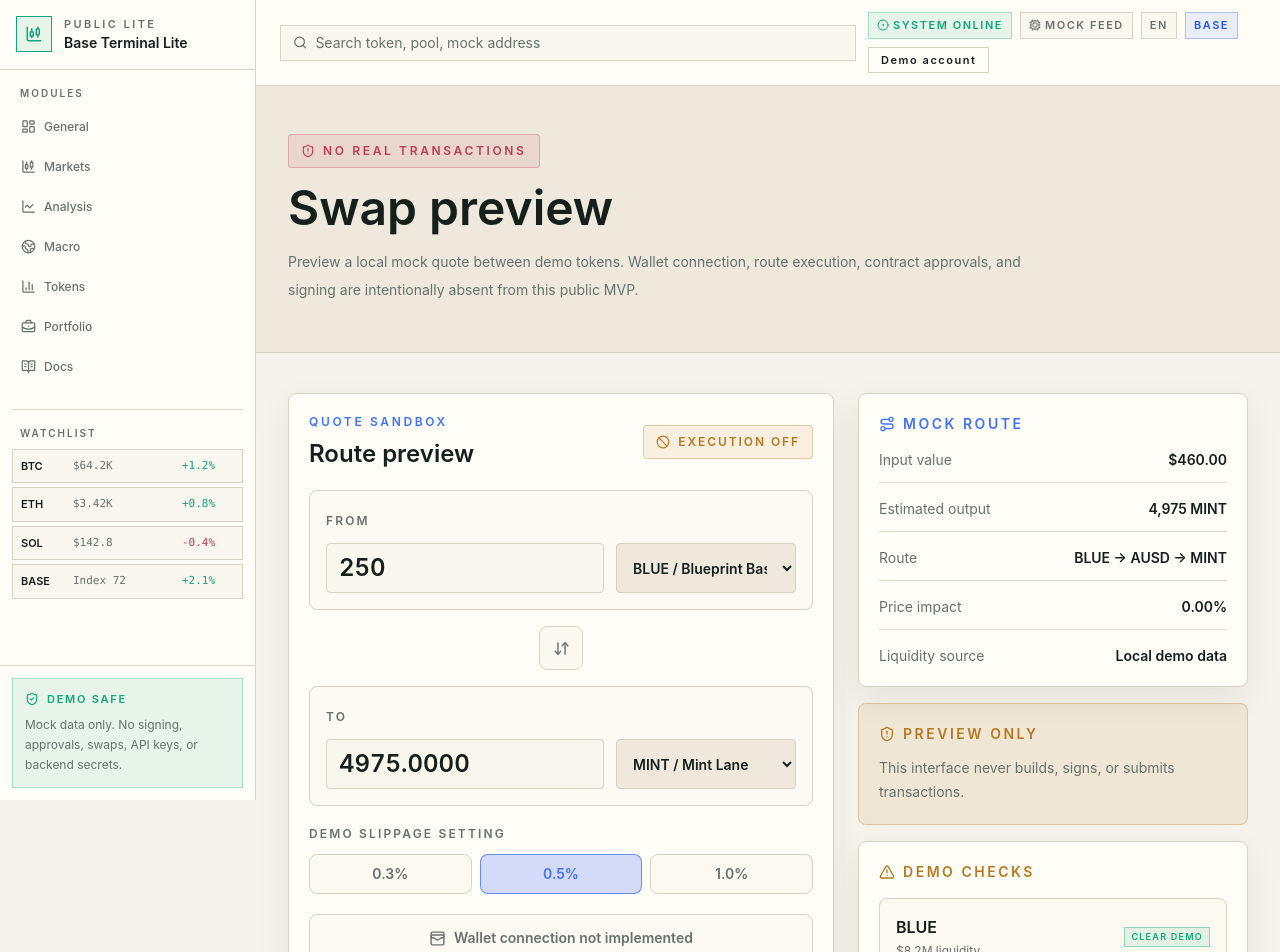
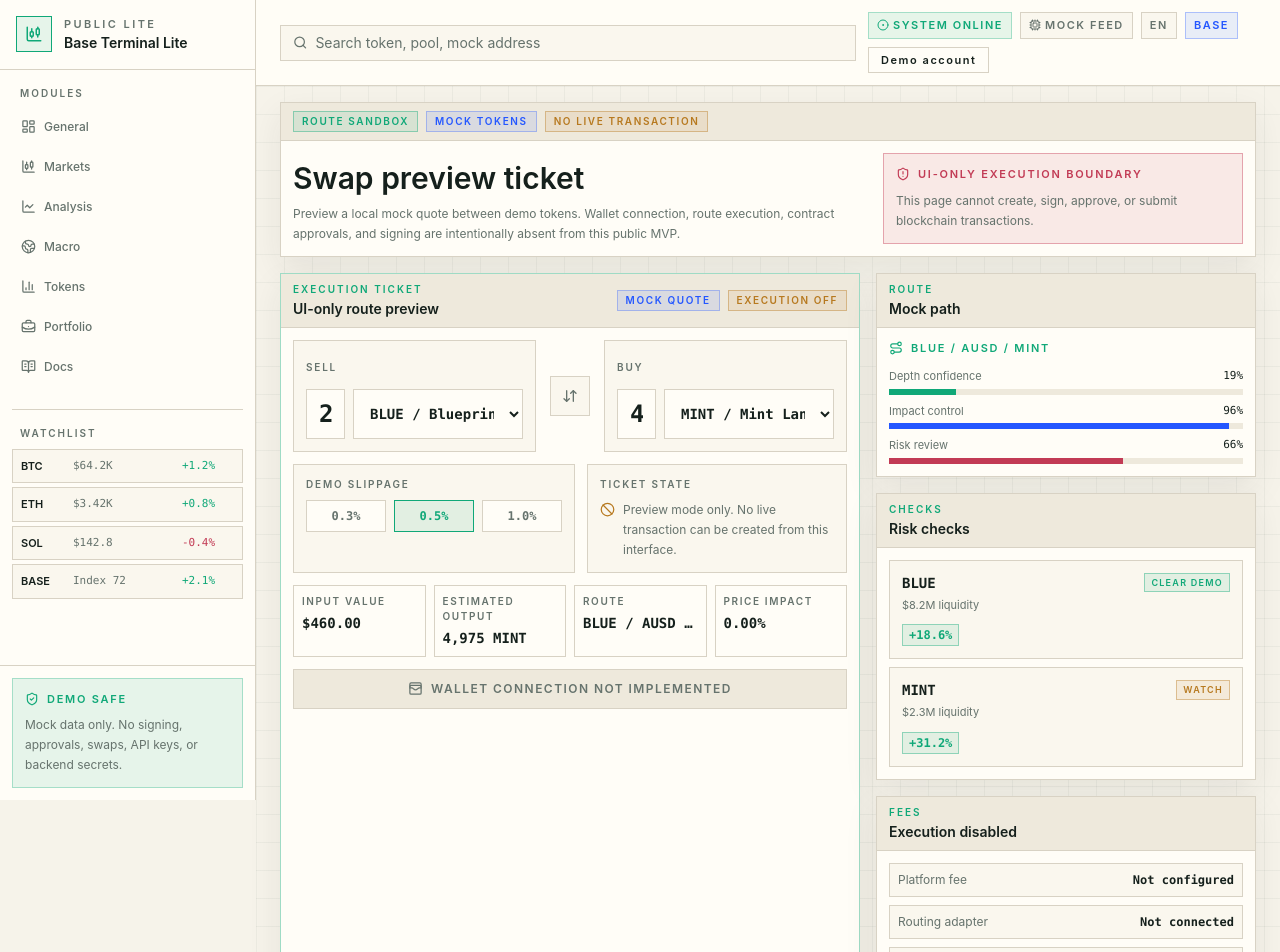
Before and after one commit to Edizemre1/base-market-terminal-lite, a Next.js app: page /swap in a window 1280 px wide. Shown: the top 952 px of the page. Built offline with nearby package versions, Linux system fonts and the light colour scheme.

Commit message:
style: redesign swap preview ticket

```diff
--- a/src/app/swap/page.tsx
+++ b/src/app/swap/page.tsx
@@ -1,32 +1,48 @@
 import { ShieldAlert } from "lucide-react";
 import { SwapPreviewForm } from "@/components/SwapPreviewForm";
+import { StatusPill } from "@/components/TerminalWidgets";
 import { getSwapPreviewTokens } from "@/data/mockTokens";
 
 export default function SwapPage() {
   const tokens = getSwapPreviewTokens();
 
   return (
-    <main className="bg-base-black">
-      <section className="border-b border-base-line bg-base-raised">
-        <div className="mx-auto max-w-7xl px-4 py-12 sm:px-6 lg:px-8">
-          <div className="mb-4 inline-flex items-center gap-2 rounded border border-base-rose/30 bg-base-rose/10 px-3 py-2 text-xs font-semibold uppercase tracking-[0.22em] text-base-rose">
-            <ShieldAlert size={14} aria-hidden="true" />
-            No real transactions
+    <main className="terminal-grid bg-base-black px-4 py-4 sm:px-6">
+      <section className="mb-4 border border-base-line bg-base-panel shadow-panel">
+        <div className="border-b border-base-line bg-base-raised px-3 py-2">
+          <div className="flex flex-wrap items-center gap-2">
+            <StatusPill label="Route sandbox" />
+            <StatusPill label="Mock tokens" tone="blue" />
+            <StatusPill label="No live transaction" tone="amber" />
           </div>
-          <h1 className="text-4xl font-semibold text-base-text md:text-5xl">
-            Swap preview
+        </div>
+
+        <div className="grid gap-4 p-3 xl:grid-cols-[minmax(0,1fr)_360px] xl:items-end">
+          <div>
+            <h1 className="text-2xl font-semibold text-base-text md:text-3xl">
+              Swap preview ticket
             </h1>
-          <p className="mt-4 max-w-3xl text-sm leading-7 text-base-muted">
+            <p className="mt-2 max-w-3xl text-xs leading-5 text-base-muted">
               Preview a local mock quote between demo tokens. Wallet connection,
               route execution, contract approvals, and signing are intentionally
               absent from this public MVP.
             </p>
           </div>
+
+          <div className="border border-base-rose/40 bg-base-rose/10 p-3">
+            <div className="mb-2 flex items-center gap-2 text-[11px] font-semibold uppercase tracking-[0.16em] text-base-rose">
+              <ShieldAlert size={14} aria-hidden="true" />
+              UI-only execution boundary
+            </div>
+            <p className="text-xs leading-5 text-base-muted">
+              This page cannot create, sign, approve, or submit blockchain
+              transactions.
+            </p>
+          </div>
+        </div>
       </section>
 
-      <section className="mx-auto max-w-7xl px-4 py-10 sm:px-6 lg:px-8">
       <SwapPreviewForm tokens={tokens} />
-      </section>
     </main>
   );
 }
--- a/src/components/SwapPreviewForm.tsx
+++ b/src/components/SwapPreviewForm.tsx
@@ -2,15 +2,21 @@
 
 import { useMemo, useState } from "react";
 import {
-  AlertTriangle,
   ArrowDownUp,
   Ban,
+  LockKeyhole,
   Route,
   ShieldAlert,
   WalletCards
 } from "lucide-react";
 import { PriceChange } from "@/components/PriceChange";
 import { RiskBadge } from "@/components/RiskBadge";
+import {
+  MiniBarList,
+  StatusPill,
+  TerminalPanel
+} from "@/components/TerminalWidgets";
+import { cx } from "@/lib/format";
 import {
   formatCompactCurrency,
   formatCurrency,
@@ -40,7 +46,8 @@ export function SwapPreviewForm({
   );
 
   const parsedAmount = Number.parseFloat(amount);
-  const cleanAmount = Number.isFinite(parsedAmount) && parsedAmount > 0 ? parsedAmount : 0;
+  const cleanAmount =
+    Number.isFinite(parsedAmount) && parsedAmount > 0 ? parsedAmount : 0;
   const sameToken = fromToken?.symbol === toToken?.symbol;
   const amountUsd = cleanAmount * (fromToken?.priceUsd ?? 0);
   const estimatedOutput =
@@ -51,30 +58,34 @@ export function SwapPreviewForm({
     fromToken && amountUsd > 0
       ? Math.min(7.5, (amountUsd / fromToken.liquidityUsd) * 100 * 0.8)
       : 0;
-  const routeLabel = fromToken && toToken ? `${fromToken.symbol} -> AUSD -> ${toToken.symbol}` : "-";
+  const routeLabel =
+    fromToken && toToken ? `${fromToken.symbol} / AUSD / ${toToken.symbol}` : "-";
   const canPreview = cleanAmount > 0 && !sameToken;
 
   return (
-    <div className="grid gap-6 lg:grid-cols-[1fr_390px]">
-      <div className="rounded-lg border border-base-line bg-base-panel p-5 shadow-panel">
-        <div className="mb-5 flex items-center justify-between gap-4">
+    <div className="grid gap-4 xl:grid-cols-[minmax(0,1fr)_380px]">
+      <section className="border border-base-mint/40 bg-base-panel shadow-panel">
+        <div className="border-b border-base-line bg-base-raised px-3 py-2">
+          <div className="flex flex-wrap items-center justify-between gap-2">
             <div>
-            <p className="text-xs font-semibold uppercase tracking-[0.22em] text-base-electric">
-              Quote sandbox
+              <p className="text-[10px] font-semibold uppercase tracking-[0.2em] text-base-mint">
+                Execution ticket
               </p>
-            <h2 className="mt-2 text-2xl font-semibold text-base-text">
-              Route preview
+              <h2 className="mt-0.5 text-sm font-semibold text-base-text">
+                UI-only route preview
               </h2>
             </div>
-          <div className="inline-flex items-center gap-2 rounded border border-base-amber/30 bg-base-amber/10 px-3 py-2 text-xs font-semibold uppercase tracking-[0.16em] text-base-amber">
-            <Ban size={14} aria-hidden="true" />
-            Execution off
+            <div className="flex flex-wrap gap-2">
+              <StatusPill label="Mock quote" tone="blue" />
+              <StatusPill label="Execution off" tone="amber" />
+            </div>
           </div>
         </div>
 
-        <div className="space-y-4">
+        <div className="p-3">
+          <div className="grid gap-3 lg:grid-cols-[1fr_44px_1fr] lg:items-center">
             <TokenAmountPanel
-            label="From"
+              label="Sell"
               value={amount}
               onValueChange={setAmount}
               selectedSymbol={fromSymbol}
@@ -88,14 +99,14 @@ export function SwapPreviewForm({
                 setFromSymbol(toSymbol);
                 setToSymbol(fromSymbol);
               }}
-            className="mx-auto flex h-11 w-11 items-center justify-center rounded-lg border border-base-line bg-base-elevated/70 text-base-muted transition hover:border-base-blue/60 hover:text-base-electric"
+              className="mx-auto flex h-10 w-10 items-center justify-center border border-base-line bg-base-elevated text-base-muted transition hover:border-base-mint hover:text-base-mint"
               aria-label="Flip preview direction"
             >
-            <ArrowDownUp size={17} aria-hidden="true" />
+              <ArrowDownUp size={16} aria-hidden="true" />
             </button>
 
             <TokenAmountPanel
-            label="To"
+              label="Buy"
               value={estimatedOutput > 0 ? estimatedOutput.toFixed(4) : "0"}
               readOnly
               selectedSymbol={toSymbol}
@@ -104,9 +115,10 @@ export function SwapPreviewForm({
             />
           </div>
 
-        <div className="mt-5">
-          <p className="mb-3 text-xs font-semibold uppercase tracking-[0.18em] text-base-muted">
-            Demo slippage setting
+          <div className="mt-3 grid gap-3 lg:grid-cols-[1fr_260px]">
+            <div className="border border-base-line bg-base-elevated p-3">
+              <p className="mb-2 text-[10px] font-semibold uppercase tracking-[0.18em] text-base-muted">
+                Demo slippage
               </p>
               <div className="grid grid-cols-3 gap-2">
                 {slippageOptions.map((option) => (
@@ -114,11 +126,12 @@ export function SwapPreviewForm({
                     key={option}
                     type="button"
                     onClick={() => setSlippage(option)}
-                className={`min-h-10 rounded-lg border px-3 py-2 text-sm font-semibold transition ${
+                    className={cx(
+                      "min-h-8 border px-2 py-1.5 font-mono text-xs font-semibold transition",
                       slippage === option
-                    ? "border-base-blue/60 bg-base-blue/20 text-base-electric"
-                    : "border-base-line bg-base-elevated/60 text-base-muted hover:border-base-blue/40 hover:text-base-text"
-                }`}
+                        ? "border-base-mint bg-base-mint/10 text-base-mint"
+                        : "border-base-line bg-base-panel text-base-muted hover:border-base-mint hover:text-base-text"
+                    )}
                   >
                     {option.toFixed(1)}%
                   </button>
@@ -126,8 +139,35 @@ export function SwapPreviewForm({
               </div>
             </div>
 
+            <div className="border border-base-line bg-base-elevated p-3">
+              <p className="mb-2 text-[10px] font-semibold uppercase tracking-[0.18em] text-base-muted">
+                Ticket state
+              </p>
+              <div className="flex items-start gap-2">
+                <Ban className="mt-0.5 shrink-0 text-base-amber" size={15} />
+                <p className="text-xs leading-5 text-base-muted">
+                  Preview mode only. No live transaction can be created from
+                  this interface.
+                </p>
+              </div>
+            </div>
+          </div>
+
+          <div className="mt-3 grid gap-2 md:grid-cols-4">
+            <QuoteMetric label="Input value" value={formatCurrency(amountUsd)} />
+            <QuoteMetric
+              label="Estimated output"
+              value={`${formatNumber(estimatedOutput)} ${toToken?.symbol ?? ""}`}
+            />
+            <QuoteMetric label="Route" value={routeLabel} />
+            <QuoteMetric
+              label="Price impact"
+              value={`${demoPriceImpact.toFixed(2)}%`}
+            />
+          </div>
+
           {!canPreview ? (
-          <div className="mt-5 rounded-lg border border-base-amber/30 bg-base-amber/10 p-4 text-sm leading-6 text-base-amber">
+            <div className="mt-3 border border-base-amber/40 bg-base-amber/10 p-3 text-xs leading-5 text-base-amber">
               Select two different demo tokens and enter an amount to preview a
               mock route.
             </div>
@@ -136,70 +176,85 @@ export function SwapPreviewForm({
           <button
             type="button"
             disabled
-          className="mt-5 inline-flex min-h-12 w-full items-center justify-center gap-2 rounded-lg border border-base-line bg-base-elevated/50 px-4 py-3 text-sm font-semibold text-base-muted"
+            className="mt-3 inline-flex min-h-10 w-full items-center justify-center gap-2 border border-base-line bg-base-raised px-3 py-2 text-xs font-semibold uppercase tracking-[0.12em] text-base-muted"
           >
-          <WalletCards size={17} aria-hidden="true" />
+            <WalletCards size={15} aria-hidden="true" />
             Wallet connection not implemented
           </button>
         </div>
+      </section>
 
       <aside className="space-y-4">
-        <div className="rounded-lg border border-base-line bg-base-panel p-5 shadow-panel">
-          <div className="mb-4 flex items-center gap-2 text-sm font-semibold uppercase tracking-[0.18em] text-base-electric">
-            <Route size={16} aria-hidden="true" />
-            Mock route
+        <TerminalPanel label="Route" title="Mock path">
+          <div className="mb-3 flex items-center gap-2 text-[11px] font-semibold uppercase tracking-[0.16em] text-base-mint">
+            <Route size={14} aria-hidden="true" />
+            {routeLabel}
           </div>
-          <dl className="space-y-4 text-sm">
-            <QuoteRow label="Input value" value={formatCurrency(amountUsd)} />
-            <QuoteRow
-              label="Estimated output"
-              value={`${formatNumber(estimatedOutput)} ${toToken?.symbol ?? ""}`}
+          <MiniBarList
+            items={[
+              { label: "Depth confidence", value: routeDepth(fromToken, toToken), tone: "mint" },
+              { label: "Impact control", value: impactScore(demoPriceImpact), tone: "blue" },
+              { label: "Risk review", value: riskReviewScore(fromToken, toToken), tone: "rose" }
+            ]}
           />
-            <QuoteRow label="Route" value={routeLabel} />
-            <QuoteRow label="Price impact" value={`${demoPriceImpact.toFixed(2)}%`} />
-            <QuoteRow label="Liquidity source" value="Local demo data" />
-          </dl>
-        </div>
+        </TerminalPanel>
 
-        <div className="rounded-lg border border-base-amber/30 bg-base-amber/10 p-5">
-          <div className="mb-3 flex items-center gap-2 text-sm font-semibold uppercase tracking-[0.18em] text-base-amber">
-            <ShieldAlert size={16} aria-hidden="true" />
-            Preview only
-          </div>
-          <p className="text-sm leading-6 text-base-muted">
-            This interface never builds, signs, or submits transactions.
-          </p>
-        </div>
-
+        <TerminalPanel label="Checks" title="Risk checks">
           {fromToken && toToken ? (
-          <div className="rounded-lg border border-base-line bg-base-panel p-5 shadow-panel">
-            <div className="mb-4 flex items-center gap-2 text-sm font-semibold uppercase tracking-[0.18em] text-base-amber">
-              <AlertTriangle size={16} aria-hidden="true" />
-              Demo checks
-            </div>
-            <div className="space-y-3">
+            <div className="space-y-2">
               {[fromToken, toToken].map((token) => (
                 <div
                   key={token.id}
-                  className="rounded-lg border border-base-line bg-base-elevated/60 p-4"
+                  className="border border-base-line bg-base-elevated p-3"
                 >
-                  <div className="flex items-center justify-between gap-3">
+                  <div className="flex items-start justify-between gap-3">
                     <div>
-                      <p className="font-semibold text-base-text">{token.symbol}</p>
-                      <p className="mt-1 text-xs text-base-muted">
+                      <p className="font-mono text-sm font-semibold text-base-text">
+                        {token.symbol}
+                      </p>
+                      <p className="mt-1 text-[11px] text-base-muted">
                         {formatCompactCurrency(token.liquidityUsd)} liquidity
                       </p>
                     </div>
                     <RiskBadge level={token.riskLevel} compact />
                   </div>
-                  <div className="mt-3">
+                  <div className="mt-2">
                     <PriceChange value={token.priceChange24h} compact />
                   </div>
                 </div>
               ))}
             </div>
+          ) : null}
+        </TerminalPanel>
+
+        <TerminalPanel label="Fees" title="Execution disabled">
+          <div className="space-y-2">
+            <DisabledRow label="Platform fee" value="Not configured" />
+            <DisabledRow label="Routing adapter" value="Not connected" />
+            <DisabledRow label="Approval flow" value="Not implemented" />
+            <DisabledRow label="Signing" value="Not implemented" />
           </div>
-        ) : null}
+          <div className="mt-3 border border-base-rose/40 bg-base-rose/10 p-3">
+            <div className="mb-2 flex items-center gap-2 text-[11px] font-semibold uppercase tracking-[0.16em] text-base-rose">
+              <ShieldAlert size={14} aria-hidden="true" />
+              UI-only boundary
+            </div>
+            <p className="text-xs leading-5 text-base-muted">
+              No wallet signing, approvals, contract calls, or blockchain
+              transactions are present in this MVP.
+            </p>
+          </div>
+        </TerminalPanel>
+
+        <TerminalPanel label="Lock" title="Public demo status">
+          <div className="flex items-start gap-2">
+            <LockKeyhole className="mt-0.5 shrink-0 text-base-mint" size={15} />
+            <p className="text-xs leading-5 text-base-muted">
+              Quote math uses only local mock token rows and cannot submit an
+              order.
+            </p>
+          </div>
+        </TerminalPanel>
       </aside>
     </div>
   );
@@ -223,23 +278,23 @@ function TokenAmountPanel({
   readOnly?: boolean;
 }) {
   return (
-    <label className="block rounded-lg border border-base-line bg-base-elevated/50 p-4">
-      <span className="text-xs font-semibold uppercase tracking-[0.18em] text-base-muted">
+    <label className="block border border-base-line bg-base-elevated p-3">
+      <span className="text-[10px] font-semibold uppercase tracking-[0.18em] text-base-muted">
         {label}
       </span>
-      <div className="mt-3 grid gap-3 sm:grid-cols-[1fr_180px]">
+      <div className="mt-3 grid gap-2 sm:grid-cols-[1fr_170px]">
         <input
           value={value}
           readOnly={readOnly}
           inputMode="decimal"
           onChange={(event) => onValueChange?.(event.target.value)}
-          className="min-h-12 w-full rounded border border-base-line bg-base-black/50 px-3 py-2 text-2xl font-semibold tabular-nums text-base-text outline-none transition placeholder:text-base-muted focus:border-base-blue/60"
+          className="min-h-11 w-full border border-base-line bg-base-panel px-3 py-2 font-mono text-2xl font-semibold text-base-text outline-none transition placeholder:text-base-muted focus:border-base-mint"
           placeholder="0.00"
         />
         <select
           value={selectedSymbol}
           onChange={(event) => onSymbolChange(event.target.value)}
-          className="min-h-12 w-full rounded border border-base-line bg-base-raised px-3 py-2 text-sm font-semibold text-base-text outline-none transition focus:border-base-blue/60"
+          className="min-h-11 w-full border border-base-line bg-base-panel px-3 py-2 font-mono text-sm font-semibold text-base-text outline-none transition focus:border-base-mint"
         >
           {tokens.map((token) => (
             <option key={token.id} value={token.symbol}>
@@ -252,13 +307,58 @@ function TokenAmountPanel({
   );
 }
 
-function QuoteRow({ label, value }: { label: string; value: string }) {
+function QuoteMetric({ label, value }: { label: string; value: string }) {
   return (
-    <div className="flex items-start justify-between gap-4 border-b border-base-line/70 pb-3 last:border-0 last:pb-0">
-      <dt className="text-base-muted">{label}</dt>
-      <dd className="max-w-[13rem] text-right font-semibold text-base-text">
+    <div className="border border-base-line bg-base-panel px-2 py-2">
+      <p className="text-[10px] font-semibold uppercase tracking-[0.16em] text-base-muted">
+        {label}
+      </p>
+      <p className="mt-1 truncate font-mono text-sm font-semibold text-base-text">
         {value}
-      </dd>
+      </p>
     </div>
   );
 }
+
+function DisabledRow({ label, value }: { label: string; value: string }) {
+  return (
+    <div className="flex items-center justify-between gap-3 border border-base-line bg-base-elevated px-2 py-2 text-xs">
+      <span className="text-base-muted">{label}</span>
+      <span className="font-mono font-semibold text-base-text">{value}</span>
+    </div>
+  );
+}
+
+function routeDepth(
+  fromToken: TokenMarketSnapshot | undefined,
+  toToken: TokenMarketSnapshot | undefined
+) {
+  const liquidity = Math.min(
+    fromToken?.liquidityUsd ?? 0,
+    toToken?.liquidityUsd ?? 0
+  );
+
+  return Math.max(18, Math.min(92, Math.round((liquidity / 12000000) * 100)));
+}
+
+function impactScore(priceImpact: number) {
+  return Math.max(12, Math.min(96, Math.round(96 - priceImpact * 10)));
+}
+
+function riskReviewScore(
+  fromToken: TokenMarketSnapshot | undefined,
+  toToken: TokenMarketSnapshot | undefined
+) {
+  const levels = [fromToken?.riskLevel, toToken?.riskLevel];
+  if (levels.includes("high")) {
+    return 20;
+  }
+  if (levels.includes("elevated")) {
+    return 42;
+  }
+  if (levels.includes("watch")) {
+    return 66;
+  }
+
+  return 88;
+}
```
Lines whose indentation alone changed are shown as unchanged.
